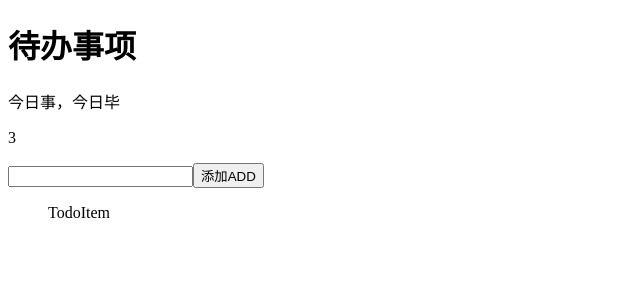
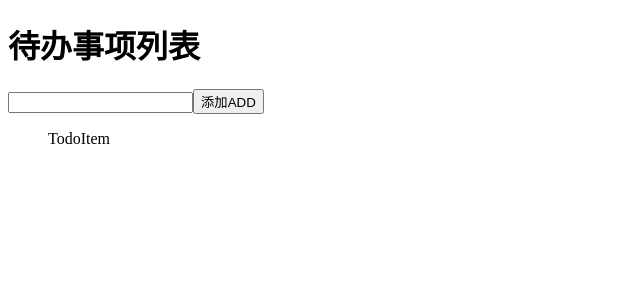
Before and after one commit to surongm/qianfeng-react, a React (Create React App) app: page / in a window 1280 px wide. Shown: the top 300 px of the page, without its empty margins (0-640 px from the left). Built offline with nearby package versions, Linux system fonts and the light colour scheme.

Commit message:
state的使用 组件的分类

```diff
--- a/src/App.js
+++ b/src/App.js
@@ -6,13 +6,22 @@ import {
 } from './components'
 
 export default class App extends Component {
+    // 类组件才有state
+    // state = {
+    //     title:"待办事项列表"
+    // }
+    constructor(){
+        super()
+        this.state = {
+            title:"待办事项列表",
+            desc: "今日事，今日毕"
+        }
+    }
     render() {
         return (
-            // 除去多余的div标签
-            // Fragment 是一个react提供的空标签
             <Fragment>
-                <TodoHeader title="待办事项"  x ={1} y={2}>
-                    今日事，今日毕
+                <TodoHeader title={this.state.title}>
+                    {this.state.statedesc}
                 </TodoHeader>
                 <TodoInput/>
                 <TodoList  btnText="ADD"/>
--- a/src/components/TodoHeader/index.js
+++ b/src/components/TodoHeader/index.js
@@ -10,16 +10,13 @@ export default function TodoHeader(props) {
                 {props.title}
             </h1>
             <p>{props.children}</p>
-            <p>{props.x + props.y}</p>
         </>
     )
 }
 
 // 函数式组件PropTypes写法
 TodoHeader.propTypes = {
-    title: PropTypes.string.isRequired,
-    x: PropTypes.number.isRequired,
-    y: PropTypes.number.isRequired,
+    title: PropTypes.string.isRequired
 }
 
 // 函数式组件默认defaultProps写法
--- a/src/components/TodoInput/index.js
+++ b/src/components/TodoInput/index.js
@@ -14,8 +14,6 @@ export default class TodoInput extends Component {
         return (
             <div>
                 <input type="text" /><button>{this.props.btnText}</button>
-                {/* 现在一般不用下面的写法 */}
-                {/* <input type="text" /><button>{this.props.btnText || "添加"}</button> */}
             </div>
         )
     }
```
Also changed, not shown: 1 other file (tests, documents, lock files or other folders).
